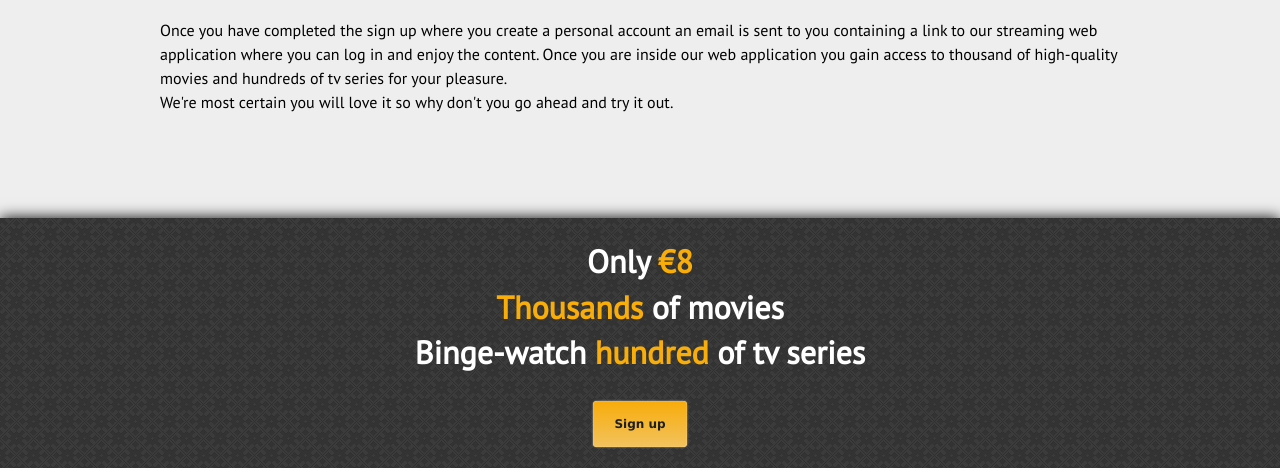
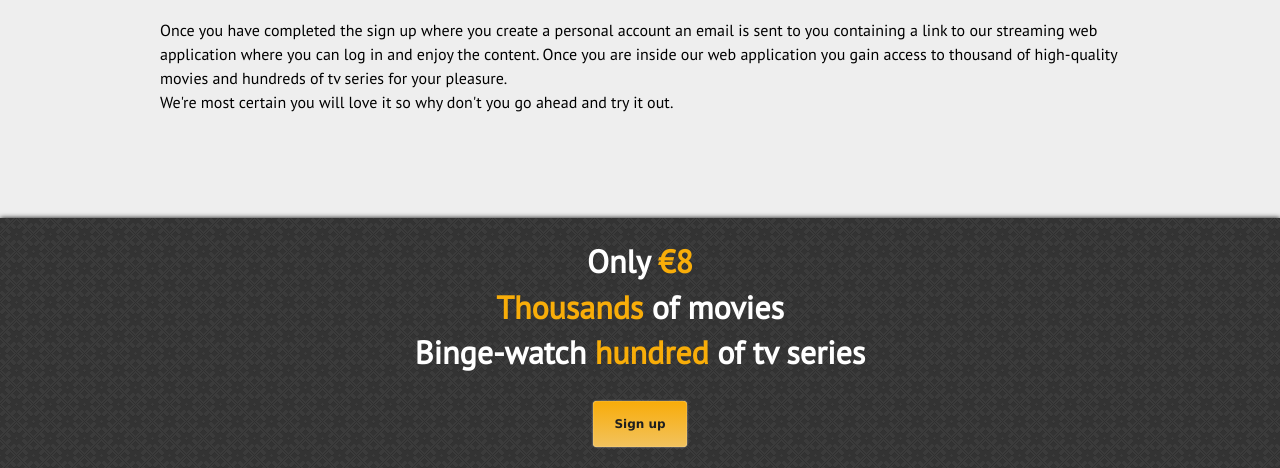
Before and after one commit to danielv14/movie-lovers, a PHP site: page /sign-up.php in a window 1280 px wide. Shown: the part 720-1188 px from the top of the page. Run offline with PHP 8.4, Linux system fonts and the light colour scheme.

Commit message:
small changes

```diff
--- a/css/style.css
+++ b/css/style.css
@@ -81,9 +81,9 @@ div.price-fullwidth {
 	/*background-color: rgba(1, 1, 1, 0.8);
 	color: rgba(1, 1, 1, 0.8);*/
 	background-image: url("../img/dark.png");
-	-webkit-box-shadow: 0px 0px 14px 0px #000000;
-	-moz-box-shadow: 0px 0px 14px 0px #000000;
-	box-shadow: 0px 0px 14px 0px #000000;
+	-webkit-box-shadow: 0px 0px 5px 0px #000000;
+	-moz-box-shadow: 0px 0px 5px 0px #000000;
+	box-shadow: 0px 0px 5px 0px #000000;
 
 }
 
--- a/sign-up.php
+++ b/sign-up.php
@@ -19,19 +19,19 @@
 
 <div class="price-fullwidth">
 	<div class="price-content">
-		<div class="wow flipInX" data-wow-delay="1s">
+		<div class="wow flipInX" data-wow-delay="0.5s">
 			<h1>Only <span class="span-yellow">€8</span></h1>
 		</div>
-		<div class="wow flipInX" data-wow-delay="2s">
+		<div class="wow flipInX" data-wow-delay="1.5s">
 			<h1><span class="span-yellow">Thousands</span> of movies</h1>
 		</div>
-		<div class="wow flipInX" data-wow-delay="3s">
+		<div class="wow flipInX" data-wow-delay="2.5s">
 			<h1>Binge-watch <span class="span-yellow">hundred</span> of tv series</h1>
 		</div>
 		<br>
 
 		<!-- Div for wow.js effect -->
-	<div class="wow fadeIn" data-wow-delay="4s" data-wow-duration="1s">
+	<div class="wow fadeIn" data-wow-delay="3.5s" data-wow-duration="1s">
   		<a href="#" class="button">Sign up</a>
 	</div>
 	</div>
```
